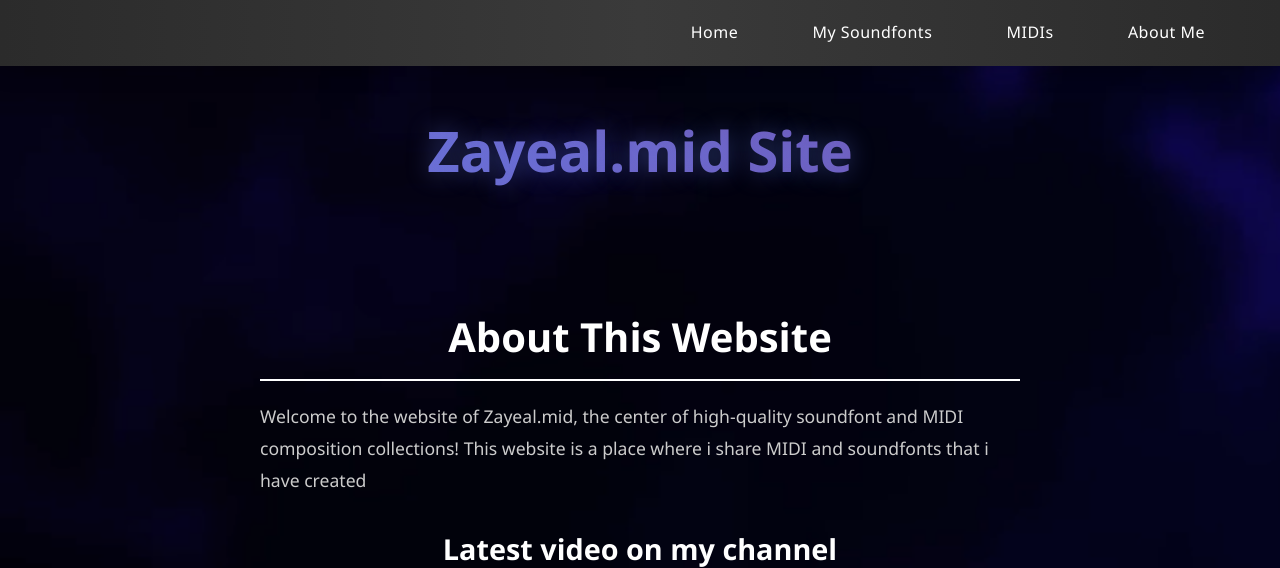
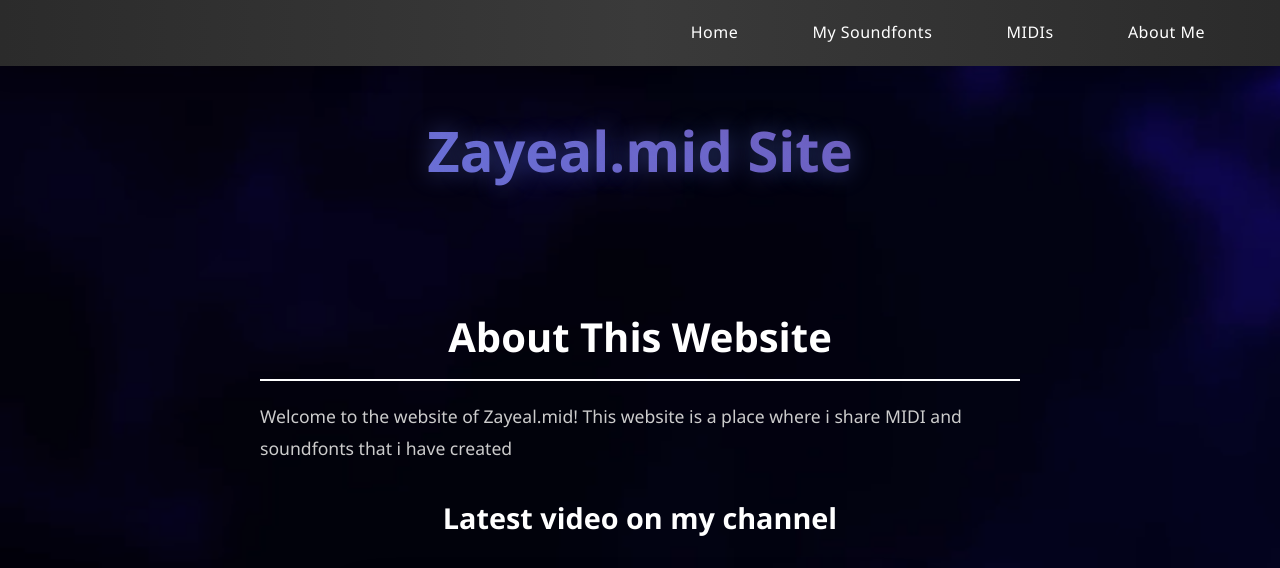
Before and after one commit to Zayeal-midis/Zayeal-mid-site, a plain HTML site: page index.html in a window 1280 px wide. Shown: the top 568 px of the page. Drawn offline with Linux system fonts and the light colour scheme.

Commit message:
Update welcome message in index.html
Shortened the welcome message on the homepage.

```diff
--- a/index.html
+++ b/index.html
@@ -65,7 +65,7 @@
   <div class="site-description">
     <h2>About This Website</h2>
     <p>
-      Welcome to the website of Zayeal.mid, the center of high-quality soundfont and MIDI composition collections!
+      Welcome to the website of Zayeal.mid!
       This website is a place where i share MIDI and soundfonts that i have created
     </p>
 
```
